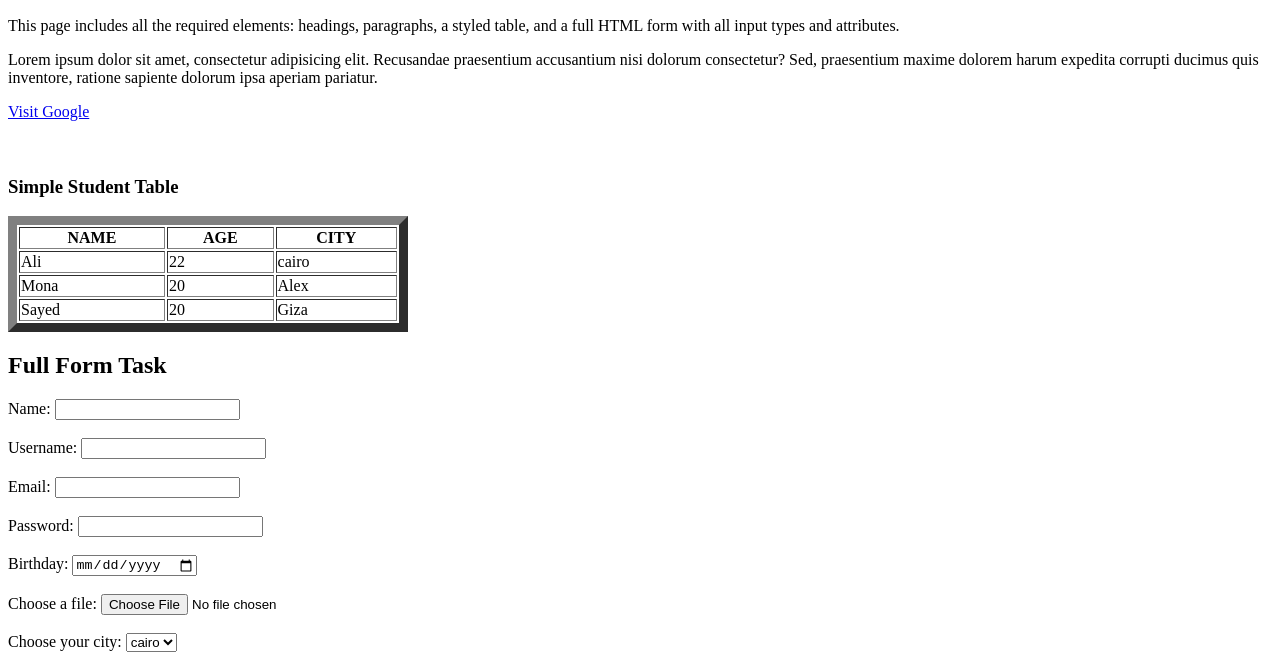
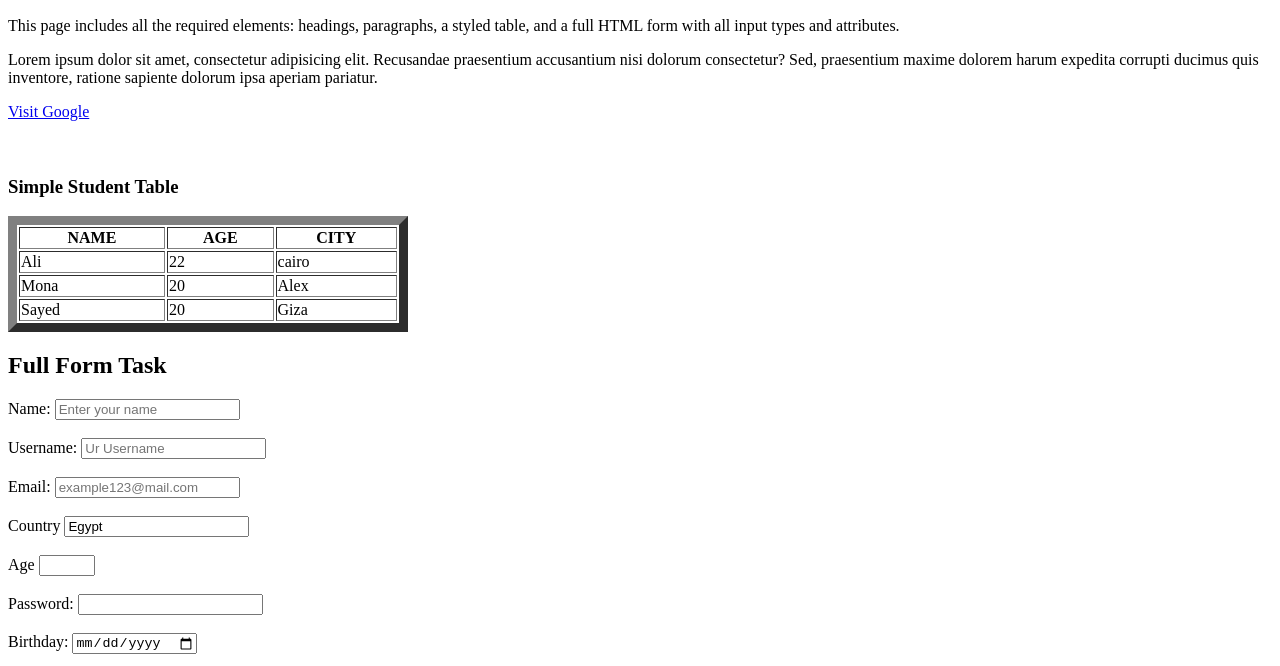
Before and after one commit to mennatarek872-create/task-1, a plain HTML site: page index.html in a window 1280 px wide. Shown: the part 134-800 px from the top of the page. Drawn offline with Linux system fonts and the light colour scheme.

Commit message:
Refactor index.html for structure and accessibility
Updated the HTML structure and fixed several input attributes. Corrected spelling errors and added placeholders for better user guidance.

```diff
--- a/index.html
+++ b/index.html
@@ -42,15 +42,23 @@
 <h2>Full Form Task</h2>
 <form>
 <label for="N">Name:</label>
-<input id="N"type="text" required />
+<input id="N"type="text" placeholder="Enter your name" required />
 <br/>
 <br/>
 <label for="UN">Username:</label>
-<input id="UN"type="text" required/>
+<input id="UN"type="text" placeholder="Ur Username" required/>
 <br/>
 <br/>
 <label for="E">Email:</label>
-<input id="E"type="emil" required/>
+<input id="E"type="email" placeholder="example123@mail.com" required/>
+<br/>
+<br/>
+<label for="country">Country</label>
+<input id="country" type="text" value="Egypt">
+<br/>
+<br/>
+<label for="age">Age</label>
+<input id="age" type="number" max="60" min="18">
 <br/>
 <br/>
 <label for="p">Password:</label>
```
